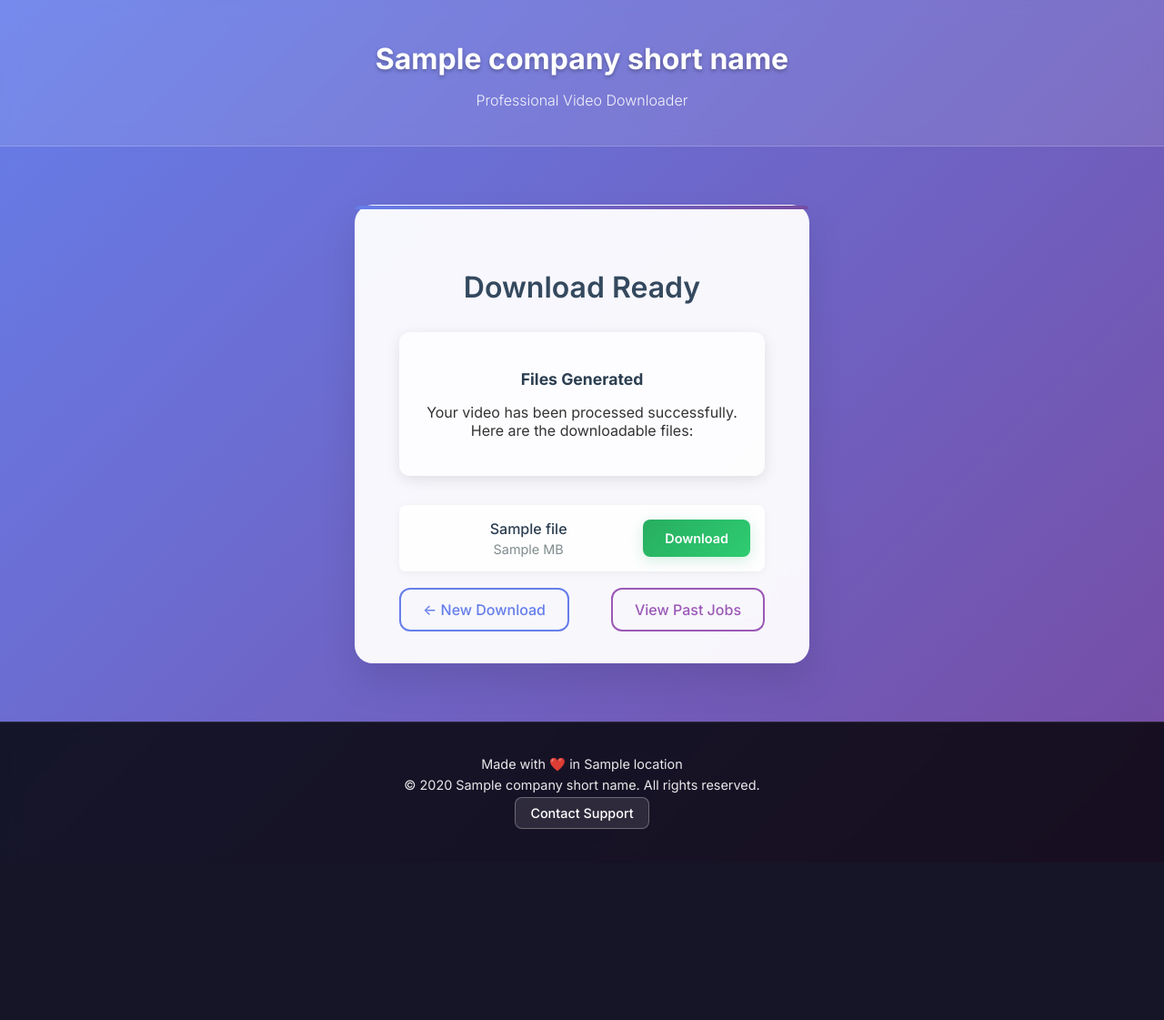
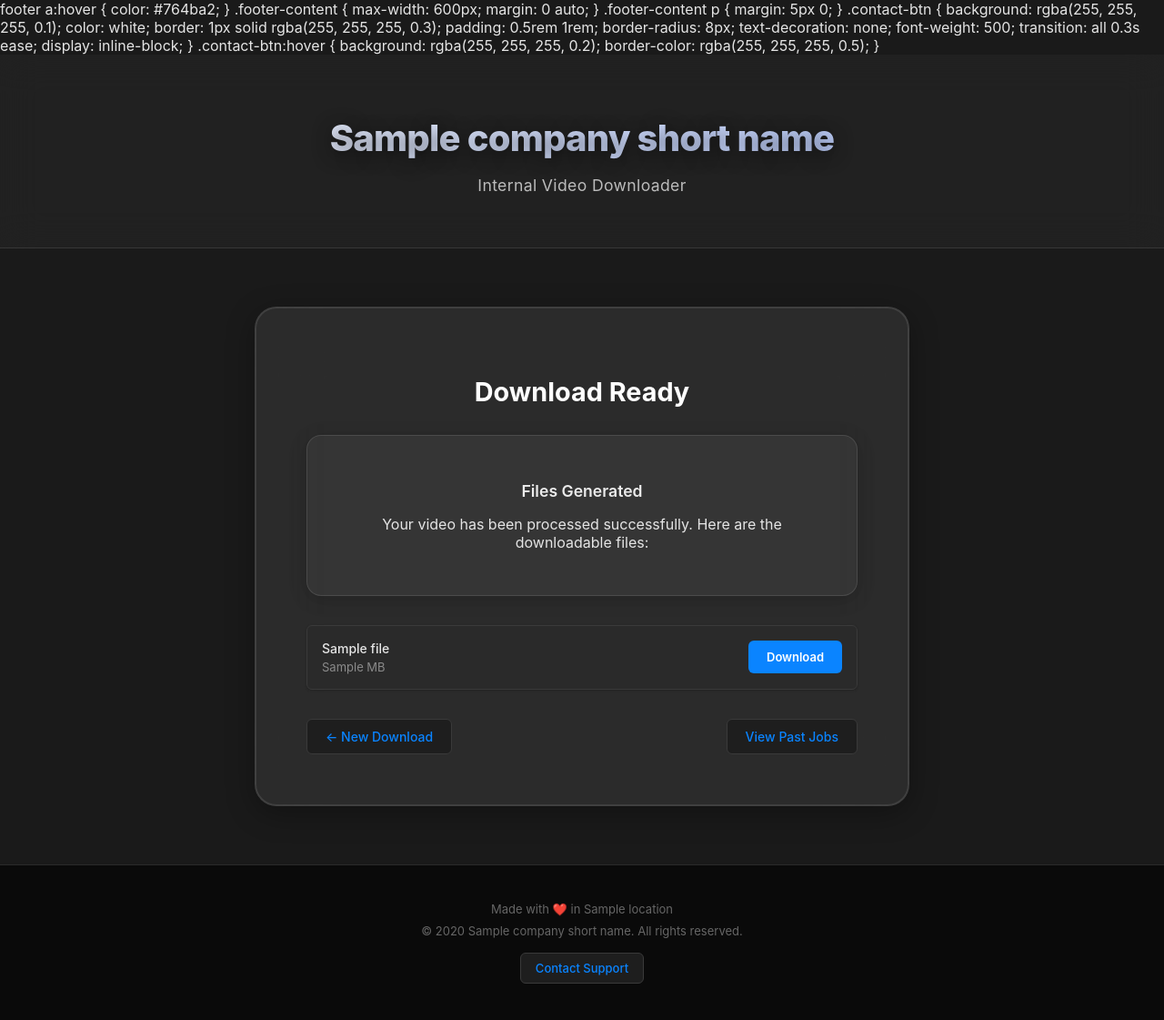
Before and after one commit to jacobrosenfeld/ytdlp-self-hosted, a Flask app: template templates/result.html in a window 1280 px wide. Shown: the whole page at 91% size. Before the commit the page ends 911 px from the top, so only its background shows below. Run offline with Flask 3, Linux system fonts and the light colour scheme; the template is opened without the code that fills it: most values are stand-ins (such as "Sample title", 1, 10 or a date in 2020).

Commit message:
redesign: implement Final Cut Pro X inspired clean theme
- Switched from colorful gradients to professional dark theme
- Colors: #1a1a1a background, #252525 containers, #0a84ff accents
- Using SF Pro Text font family for native macOS feel
- Minimalist borders and subtle shadows
- Reduced animation complexity for professional appearance
- Consistent 6px border radius throughout
- Smaller, more refined typography (0.875rem base)
- Simple, functional button states without excessive transforms
- Clean progress bar design matching FCP X timeline
- Professional color palette: dark grays with blue accents
- Applied theme across index, progress, and result pages

```diff
--- a/templates/past_jobs.html
+++ b/templates/past_jobs.html
@@ -231,7 +231,7 @@
 <body>
     <div class="hero">
         <h1>{{ company_short_name }}</h1>
-        <p>Professional Video Downloader</p>
+        <p>Internal Video Downloader</p>
     </div>
     <div class="container">
         <h1>Past Jobs</h1>
--- a/templates/result.html
+++ b/templates/result.html
@@ -10,47 +10,106 @@
             box-sizing: border-box;
         }
         body {
-            font-family: 'Inter', -apple-system, BlinkMacSystemFont, 'Segoe UI', Roboto, sans-serif;
+            font-family: -apple-system, BlinkMacSystemFont, 'SF Pro Text', 'Helvetica Neue', sans-serif;
             margin: 0;
             padding: 0;
-            background: linear-gradient(135deg, #667eea 0%, #764ba2 100%);
+            background: #1a1a1a;
             min-height: 100vh;
             display: flex;
             flex-direction: column;
-            color: #333;
+            color: #e5e5e5;
             overflow-x: hidden;
         }
         .hero {
-            background: rgba(255, 255, 255, 0.1);
-            backdrop-filter: blur(10px);
-            border-bottom: 1px solid rgba(255, 255, 255, 0.2);
+            background: #0a0a0a;
+            border-bottom: 1px solid #2a2a2a;
             padding: 1.5rem 0;
             text-align: center;
         }
         .hero h1 {
-            color: white;
-            font-weight: 700;
-            font-size: 2rem;
-            margin-bottom: 0.5rem;
-            text-shadow: 0 2px 4px rgba(0,0,0,0.3);
+            color: #ffffff;
+            font-weight: 600;
+            font-size: 1.5rem;
+            margin-bottom: 0.25rem;
+            letter-spacing: -0.02em;
         }
         .hero p {
-            color: rgba(255, 255, 255, 0.9);
-            font-size: 1rem;
-            font-weight: 300;
+            color: #8a8a8a;
+            font-size: 0.875rem;
+            font-weight: 400;
         }
         .container {
-            max-width: 500px;
+            max-width: 800px;
+            margin: 3rem auto;
+            background: #252525;
+            border-radius: 8px;
+            padding: 2.5rem;
+            box-shadow: 0 2px 10px rgba(0, 0, 0, 0.5);
+            border: 1px solid #333;
+            flex: 1;
+            text-align: center;
+        }
+        h1 {
+            color: #ffffff;
+            margin-bottom: 1.5rem;
+            font-weight: 600;
+            font-size: 1.5rem;
+        }
+        .file-info {
+            background: #1e1e1e;
+            border-radius: 6px;
+            padding: 1.5rem;
+            margin-bottom: 1.5rem;
+            box-shadow: 0 1px 3px rgba(0,0,0,0.3);
+            border: 1px solid #3a3a3a;
+        }
+        .file-info h3 {
+            color: #e5e5e5;
+            margin-bottom: 1rem;
+            font-size: 1rem;
+            font-weight: 600;
+        }
+        .hero {
+            background: rgba(255, 255, 255, 0.03);
+            backdrop-filter: blur(20px);
+            border-bottom: 1px solid rgba(255, 255, 255, 0.1);
+            padding: 2.5rem 0;
+            text-align: center;
+            position: relative;
+            z-index: 1;
+        }
+        .hero h1 {
+            color: white;
+            font-weight: 800;
+            font-size: 2.5rem;
+            margin-bottom: 0.75rem;
+            text-shadow: 0 4px 20px rgba(0,0,0,0.5);
+            letter-spacing: -0.02em;
+            background: linear-gradient(135deg, #ffffff 0%, #a8c0ff 100%);
+            -webkit-background-clip: text;
+            -webkit-text-fill-color: transparent;
+            background-clip: text;
+        }
+        .hero p {
+            color: rgba(255, 255, 255, 0.7);
+            font-size: 1.1rem;
+            font-weight: 400;
+            letter-spacing: 0.02em;
+        }
+        .container {
+            max-width: 720px;
             margin: 4rem auto;
-            background: rgba(255, 255, 255, 0.95);
-            backdrop-filter: blur(20px);
-            border-radius: 20px;
-            padding: 3rem;
-            box-shadow: 0 20px 40px rgba(0,0,0,0.1);
-            border: 1px solid rgba(255, 255, 255, 0.2);
+            background: rgba(255, 255, 255, 0.08);
+            backdrop-filter: blur(40px) saturate(180%);
+            border-radius: 24px;
+            padding: 3.5rem;
+            box-shadow: 0 8px 32px rgba(0, 0, 0, 0.3),
+                        0 0 0 1px rgba(255, 255, 255, 0.1) inset;
+            border: 1px solid rgba(255, 255, 255, 0.1);
             flex: 1;
             position: relative;
             text-align: center;
+            z-index: 1;
         }
         .container::before {
             content: '';
@@ -58,26 +117,29 @@
             top: 0;
             left: 0;
             right: 0;
-            height: 4px;
-            background: linear-gradient(90deg, #667eea, #764ba2);
-            border-radius: 20px 20px 0 0;
+            height: 0px;
+            background: linear-gradient(90deg, #48d1cc, #8a2be2, #48d1cc);
+            border-radius: 24px 24px 0 0;
         }
         h1 {
-            color: #34495e;
+            color: white;
             margin-bottom: 30px;
-            font-weight: 600;
+            font-weight: 700;
+            font-size: 1.8rem;
         }
         .file-info {
-            background: rgba(255, 255, 255, 0.8);
-            border-radius: 12px;
-            padding: 1.5rem;
+            background: rgba(255, 255, 255, 0.05);
+            border-radius: 16px;
+            padding: 2rem;
             margin-bottom: 2rem;
-            box-shadow: 0 4px 15px rgba(0,0,0,0.1);
+            box-shadow: 0 4px 20px rgba(0,0,0,0.2);
+            border: 1px solid rgba(255, 255, 255, 0.1);
         }
         .file-info h3 {
-            color: #2c3e50;
+            color: rgba(255, 255, 255, 0.9);
             margin-bottom: 1rem;
             font-size: 1.1rem;
+            font-weight: 600;
         }
         .download-list {
             list-style: none;
@@ -85,45 +147,51 @@
             margin: 0;
         }
         .download-list li {
-            background: rgba(255, 255, 255, 0.9);
-            border-radius: 8px;
+            background: #2a2a2a;
+            border-radius: 6px;
             padding: 1rem;
-            margin-bottom: 0.5rem;
+            margin-bottom: 0.625rem;
             display: flex;
             justify-content: space-between;
             align-items: center;
-            box-shadow: 0 2px 8px rgba(0,0,0,0.05);
+            box-shadow: 0 1px 3px rgba(0,0,0,0.2);
+            border: 1px solid #3a3a3a;
+            transition: all 0.2s ease;
+        }
+        .download-list li:hover {
+            background: #333;
         }
         .file-details {
             flex: 1;
+            text-align: left;
         }
         .file-name {
             font-weight: 500;
-            color: #2c3e50;
+            color: #e5e5e5;
             margin-bottom: 0.25rem;
+            font-size: 0.875rem;
         }
         .file-size {
-            color: #7f8c8d;
-            font-size: 0.9rem;
+            color: #8a8a8a;
+            font-size: 0.8125rem;
         }
         .download-btn {
             display: inline-block;
-            padding: 0.75rem 1.5rem;
-            background: linear-gradient(135deg, #27ae60 0%, #2ecc71 100%);
+            padding: 0.625rem 1.25rem;
+            background: #0a84ff;
             color: white;
             text-decoration: none;
-            border-radius: 8px;
+            border-radius: 6px;
             font-weight: 600;
-            font-size: 0.9rem;
-            transition: all 0.3s ease;
-            box-shadow: 0 4px 15px rgba(39, 174, 96, 0.2);
+            font-size: 0.8125rem;
+            transition: all 0.2s ease;
         }
         .download-btn:hover {
-            transform: translateY(-2px);
-            box-shadow: 0 8px 25px rgba(39, 174, 96, 0.3);
+            background: #0077ed;
         }
         .download-btn:active {
-            transform: translateY(0);
+            background: #006edb;
+            transform: scale(0.98);
         }
         .download-all {
             text-align: center;
@@ -151,58 +219,70 @@
             align-items: center;
             margin-top: 2rem;
             flex-wrap: wrap;
-            gap: 1rem;
+            gap: 0.75rem;
         }
-        .back-link {
+        .back-link, .past-jobs-link {
             margin: 0;
         }
-        .back-link a {
-            color: #667eea;
+        .back-link a, .past-jobs-link a {
+            color: #0a84ff;
             text-decoration: none;
             font-weight: 500;
-            font-size: 1rem;
-            padding: 0.75rem 1.5rem;
-            border: 2px solid #667eea;
-            border-radius: 12px;
-            transition: all 0.3s ease;
+            font-size: 0.875rem;
+            padding: 0.625rem 1.25rem;
+            border: 1px solid #3a3a3a;
+            border-radius: 6px;
+            transition: all 0.2s ease;
+            background: #1e1e1e;
+            display: inline-block;
         }
-        .back-link a:hover {
-            background: #667eea;
-            color: white;
-        }
-        .past-jobs-link {
-            margin: 0;
-        }
-        .past-jobs-link a {
-            color: #9b59b6;
-            text-decoration: none;
-            font-weight: 500;
-            font-size: 1rem;
-            padding: 0.75rem 1.5rem;
-            border: 2px solid #9b59b6;
-            border-radius: 12px;
-            transition: all 0.3s ease;
-        }
-        .past-jobs-link a:hover {
-            background: #9b59b6;
-            color: white;
+        .back-link a:hover, .past-jobs-link a:hover {
+            background: #2a2a2a;
+            border-color: #0a84ff;
         }
         footer {
             text-align: center;
             padding: 2rem;
-            background: rgba(0, 0, 0, 0.8);
-            backdrop-filter: blur(10px);
-            color: rgba(255, 255, 255, 0.9);
-            font-size: 0.9rem;
+            background: #0a0a0a;
+            color: #666;
+            font-size: 0.8125rem;
             margin-top: auto;
-            border-top: 1px solid rgba(255, 255, 255, 0.1);
+            border-top: 1px solid #2a2a2a;
         }
         footer a {
-            color: #667eea;
+            color: #0a84ff;
+            text-decoration: none;
+            transition: color 0.2s ease;
+        }
+        footer a:hover {
+            color: #0077ed;
+        }
+        .footer-content {
+            max-width: 600px;
+            margin: 0 auto;
+        }
+        .footer-content p {
+            margin: 0.5rem 0;
+        }
+        .contact-btn {
+            background: #1e1e1e;
+            color: #0a84ff;
+            border: 1px solid #3a3a3a;
+            padding: 0.5rem 1rem;
+            border-radius: 6px;
             text-decoration: none;
             font-weight: 500;
-            transition: color 0.3s ease;
+            transition: all 0.2s ease;
+            display: inline-block;
+            margin-top: 0.5rem;
+            font-size: 0.8125rem;
         }
+        .contact-btn:hover {
+            background: #2a2a2a;
+            border-color: #0a84ff;
+        }
+    </style>
+</head>
         footer a:hover {
             color: #764ba2;
         }
@@ -233,7 +313,7 @@
 <body>
     <div class="hero">
         <h1>{{ company_short_name }}</h1>
-        <p>Professional Video Downloader</p>
+        <p>Internal Video Downloader</p>
     </div>
     <div class="container">
         <h1>Download Ready</h1>
```
Also changed, not shown: templates/index.html (+128 -138 lines), templates/progress.html (+123 -60 lines).
